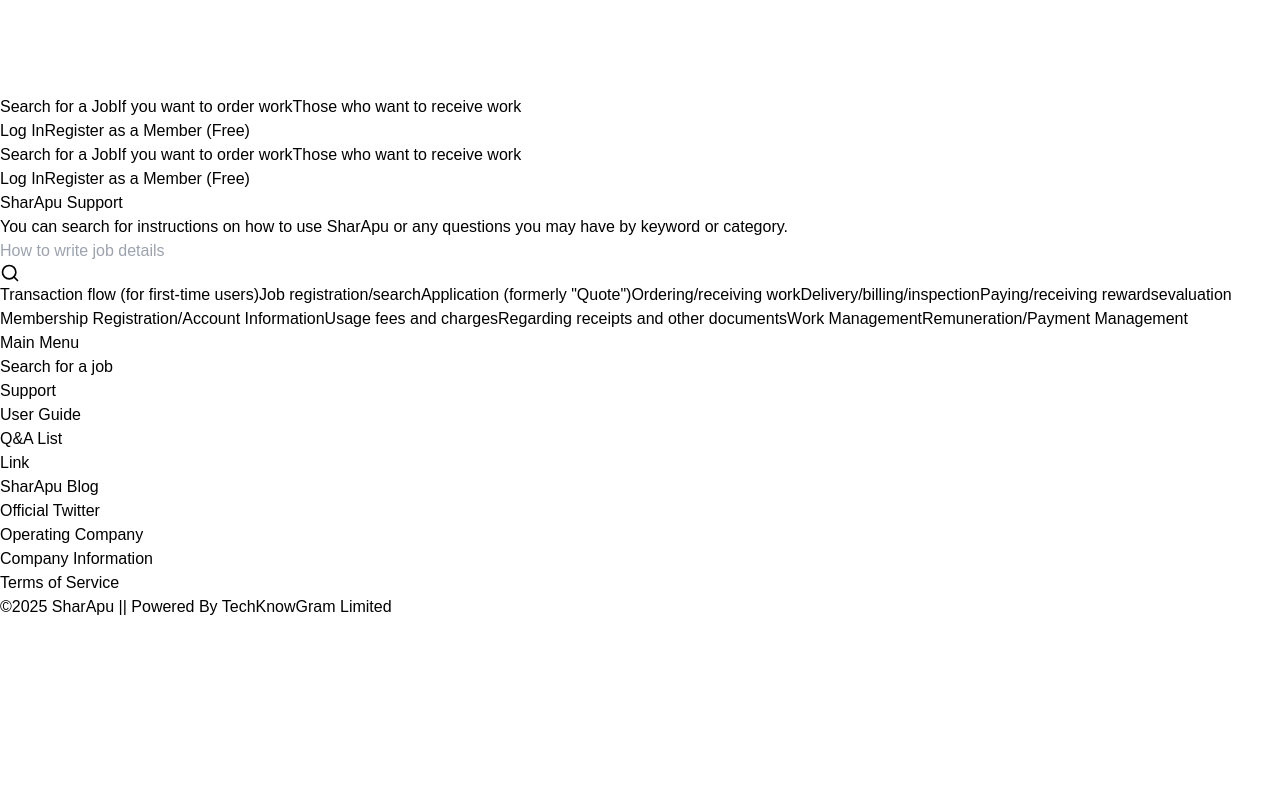
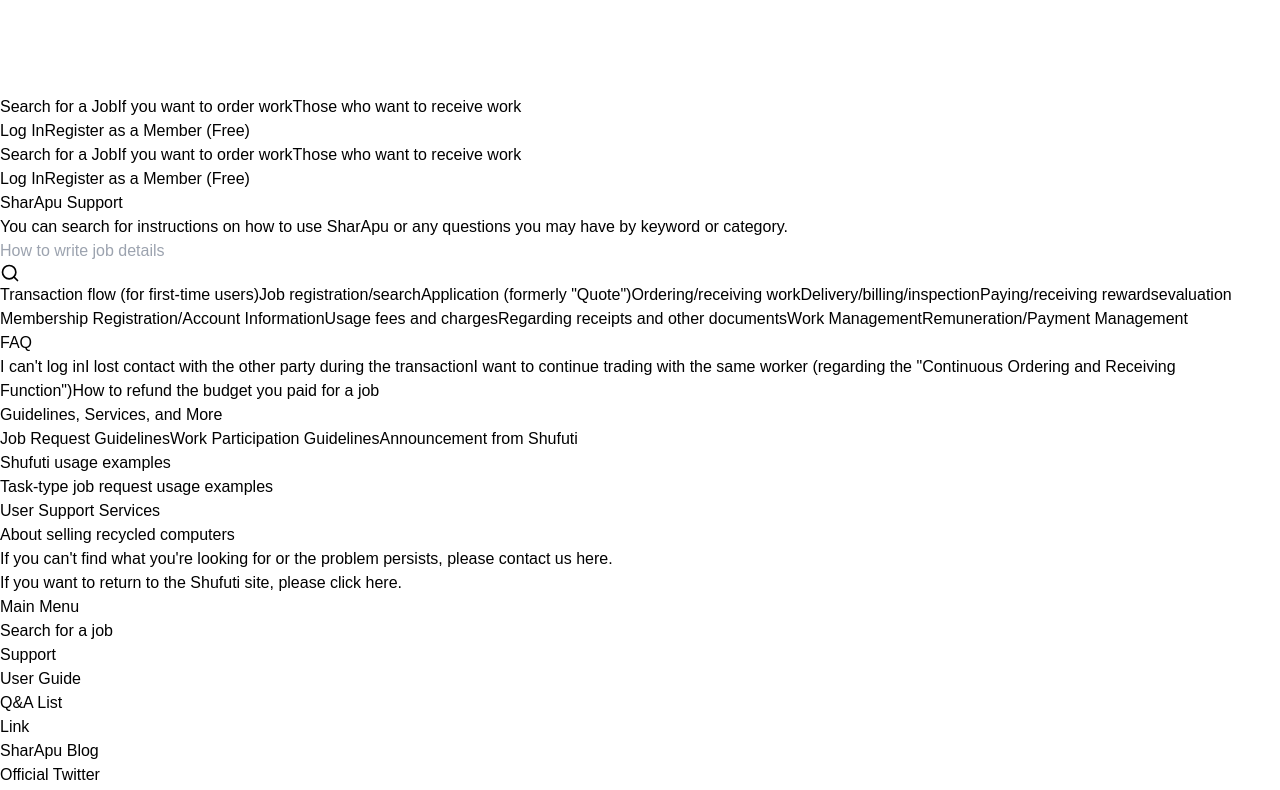
Before and after one commit to SumaiyaTarannumNoor/SharApu-Job-Portal, a React (Vite) app: page /support in a window 1280 px wide. Shown: the part 564-1354 px from the top of the page. Before the commit the page ends 1183 px from the top, so only its background shows below. Built offline with nearby package versions, Linux system fonts and the light colour scheme.

Commit message:
Support Page Updated

```diff
--- a/src/Pages/Support.jsx
+++ b/src/Pages/Support.jsx
@@ -15,6 +15,27 @@ const Support = () => {
     { title: 'Regarding receipts and other documents', id: 10 },
     { title: 'Work Management', id: 11 },
     { title: 'Remuneration/Payment Management', id: 12 }
+  ];
+
+  const faqItems = [
+    { title: "I can't log in", link: "#" },
+    { title: "I lost contact with the other party during the transaction", link: "#" },
+    { title: 'I want to continue trading with the same worker (regarding the "Continuous Ordering and Receiving Function")', link: "#" },
+    { title: "How to refund the budget you paid for a job", link: "#" }
+  ];
+
+  const guidelines = [
+    { title: "Job Request Guidelines", link: "#" },
+    { title: "Work Participation Guidelines", link: "#" },
+    { title: "Announcement from Shufuti", link: "#" }
+  ];
+
+  const usage = [
+    { title: "Task-type job request usage examples", link: "#" }
+  ];
+
+  const userSupport = [
+    { title: "About selling recycled computers", link: "#" }
   ];
 
   return (
@@ -36,7 +57,7 @@ const Support = () => {
         <Search className="absolute left-4 top-1/2 transform -translate-y-1/2 text-pink-400" size={20} />
       </div>
 
-      <div className="grid grid-cols-1 md:grid-cols-2 lg:grid-cols-3 gap-4">
+      <div className="grid grid-cols-1 md:grid-cols-2 lg:grid-cols-3 gap-4 mb-12">
         {categories.map((category) => (
           <button
             key={category.id}
@@ -48,6 +69,77 @@ const Support = () => {
           </button>
         ))}
       </div>
+
+      <div className="bg-pink-50 p-8 rounded-lg">
+        <h2 className="text-2xl font-semibold mb-6 text-pink-700">FAQ</h2>
+        <div className="space-y-4 mb-8">
+          {faqItems.map((item, index) => (
+            <a
+              key={index}
+              href={item.link}
+              className="block text-pink-600 hover:text-pink-700 hover:underline"
+            >
+              {item.title}
+            </a>
+          ))}
+        </div>
+
+        <h2 className="text-2xl font-semibold mb-6 text-pink-700">Guidelines, Services, and More</h2>
+        <div className="space-y-4 mb-8">
+          {guidelines.map((item, index) => (
+            <a
+              key={index}
+              href={item.link}
+              className="block text-pink-600 hover:text-pink-700 hover:underline"
+            >
+              {item.title}
+            </a>
+          ))}
+        </div>
+
+        <h2 className="text-2xl font-semibold mb-6 text-pink-700">Shufuti usage examples</h2>
+        <div className="space-y-4 mb-8">
+          {usage.map((item, index) => (
+            <a
+              key={index}
+              href={item.link}
+              className="block text-pink-600 hover:text-pink-700 hover:underline"
+            >
+              {item.title}
+            </a>
+          ))}
+        </div>
+
+        <h2 className="text-2xl font-semibold mb-6 text-pink-700">User Support Services</h2>
+        <div className="space-y-4 mb-8">
+          {userSupport.map((item, index) => (
+            <a
+              key={index}
+              href={item.link}
+              className="block text-pink-600 hover:text-pink-700 hover:underline"
+            >
+              {item.title}
+            </a>
+          ))}
+        </div>
+
+        <div className="text-center text-gray-600 mt-8">
+          <p className="mb-4">
+            If you can't find what you're looking for or the problem persists, please{' '}
+            <a href="#" className="text-pink-600 hover:text-pink-700 hover:underline">
+              contact us here
+            </a>
+            .
+          </p>
+          <p>
+            If you want to return to the Shufuti site, please{' '}
+            <a href="#" className="text-pink-600 hover:text-pink-700 hover:underline">
+              click here
+            </a>
+            .
+          </p>
+        </div>
+      </div>
     </div>
   );
 };
```
